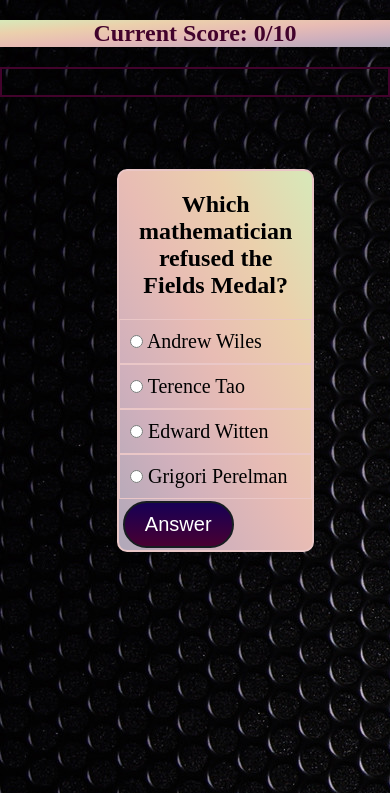
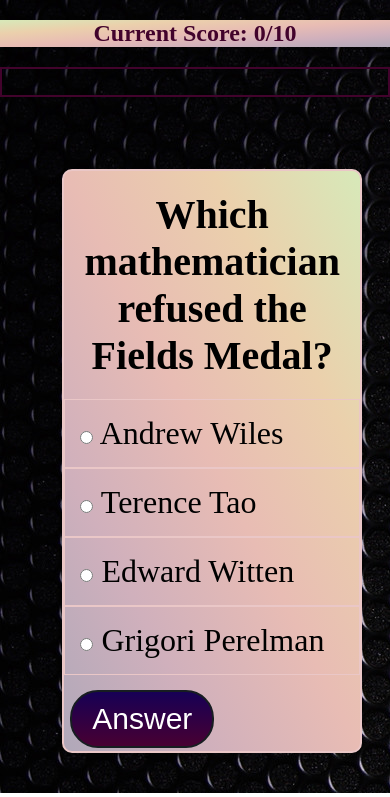
Before and after one commit to Viacheslav1510/CI_PP2_GGMQ, a plain HTML site: page quiz.html in a window 390 px wide. Shown: the top 797 px of the page. Drawn offline with Linux system fonts and the light colour scheme.

Commit message:
Add media query for max-width 950px screen

```diff
--- a/assets/css/style.css
+++ b/assets/css/style.css
@@ -272,3 +272,36 @@ textarea {
   background: #144d38;
   text-decoration: none;
 }
+
+/* media queries*/
+@media screen and (max-width: 950px) {
+    /* guess media */
+    .game-container {
+      height: 50vh;
+      width: 70%;
+      left: 16%;
+      top: 20%;
+    }
+
+    /* quiz media */
+    .quiz-game {
+      height: 50vh;
+      width: 70%;
+      left: 16%;
+      top: 20%;
+    }
+
+    #question {
+      font-size: 2.5rem;
+    }
+
+    .quiz-game li {
+      font-size: 2rem;
+      padding: 15px;
+    }
+
+    .submit-btn {
+      font-size: 30px;
+      margin-top: 5%;
+    }
+}
```
